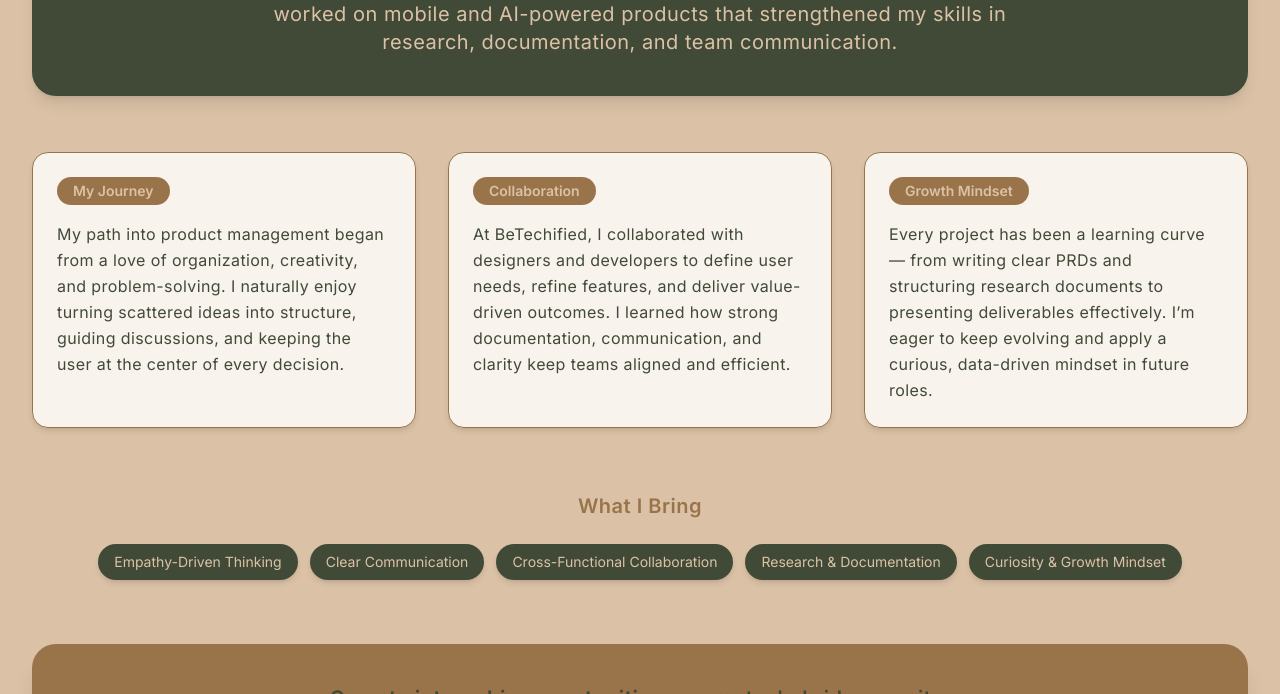
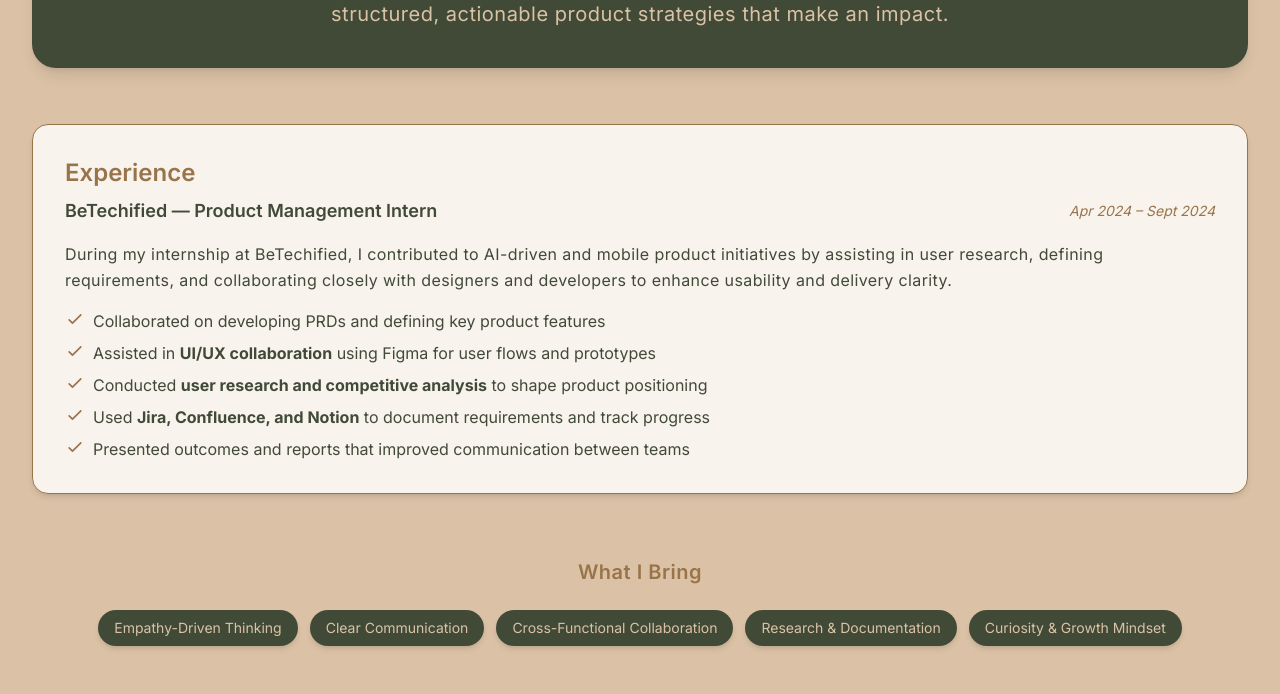
Before and after one commit to carnage999-max/esther-portfolio, a plain HTML site: page index.html in a window 1280 px wide. Shown: the part 704-1398 px from the top of the page. Drawn offline with nearby package versions, Linux system fonts and the light colour scheme.

Commit message:
updated about section

```diff
--- a/index.html
+++ b/index.html
@@ -217,72 +217,152 @@
             class="text-lg leading-relaxed sm:text-xl font-light tracking-wide max-w-3xl mx-auto"
           >
             I’m an <strong>Associate Product Manager</strong> passionate about
-            clarity, user-focused design, and meaningful collaboration. In my
-            internship at <strong>BeTechified</strong>, I worked on
-            <strong>mobile</strong> and
-            <strong>AI-powered products</strong> that strengthened my skills in
-            <strong>research, documentation, and team communication</strong>.
+            clarity, user-focused design, and meaningful collaboration. I enjoy
+            transforming ideas into structured, actionable product strategies
+            that make an impact.
           </p>
         </div>
 
-        <!-- Cards Grid -->
-        <div class="grid grid-cols-1 md:grid-cols-3 gap-8 mb-16">
-          <!-- Journey Card -->
+        <!-- Experience Card -->
+        <div class="grid grid-cols-1 md:grid-cols-1 gap-8 mb-16">
           <div
-            class="fade delay-[200ms] bg-white/80 backdrop-blur-md border border-[var(--color-accent)] rounded-2xl p-6 shadow-md transform transition duration-500 hover:-translate-y-2 hover:shadow-xl"
+            class="fade delay-[300ms] bg-white/80 backdrop-blur-md border border-[var(--color-accent)] rounded-2xl p-8 shadow-md transform transition duration-500 hover:-translate-y-2 hover:shadow-xl"
           >
-            <h3
-              class="bg-[var(--color-accent)] text-[var(--color-light)] px-4 py-1 rounded-full text-sm font-semibold inline-block mb-4"
+            <h3 class="text-2xl font-semibold mb-2 text-[var(--color-accent)]">
+              Experience
+            </h3>
+            <div
+              class="flex flex-col sm:flex-row sm:items-center sm:justify-between mb-4"
             >
-              My Journey
-            </h3>
-            <p class="text-base leading-relaxed font-light tracking-wide">
-              My path into product management began from a love of
-              <strong>organization, creativity, and problem-solving</strong>. I
-              naturally enjoy turning scattered ideas into structure, guiding
-              discussions, and keeping the user at the center of every decision.
+              <p class="font-semibold text-lg">
+                BeTechified — Product Management Intern
+              </p>
+              <p class="text-sm italic text-[var(--color-accent)]">
+                Apr 2024 – Sept 2024
               </p>
             </div>
 
-          <!-- Collaboration Card -->
-          <div
-            class="fade delay-[400ms] bg-white/80 backdrop-blur-md border border-[var(--color-accent)] rounded-2xl p-6 shadow-md transform transition duration-500 hover:-translate-y-2 hover:shadow-xl"
+            <p class="text-base leading-relaxed font-light tracking-wide mb-4">
+              During my internship at <strong>BeTechified</strong>, I
+              contributed to
+              <strong>AI-driven and mobile product initiatives</strong> by
+              assisting in user research, defining requirements, and
+              collaborating closely with designers and developers to enhance
+              usability and delivery clarity.
+            </p>
+
+            <div class="space-y-2 text-sm sm:text-base">
+              <div class="flex items-start gap-2">
+                <svg
+                  xmlns="http://www.w3.org/2000/svg"
+                  class="w-5 h-5 text-[var(--color-accent)] flex-shrink-0"
+                  fill="none"
+                  viewBox="0 0 24 24"
+                  stroke="currentColor"
+                  stroke-width="2"
                 >
-            <h3
-              class="bg-[var(--color-accent)] text-[var(--color-light)] px-4 py-1 rounded-full text-sm font-semibold inline-block mb-4"
-            >
-              Collaboration
-            </h3>
-            <p class="text-base leading-relaxed font-light tracking-wide">
-              At <strong>BeTechified</strong>, I collaborated with designers and
-              developers to define user needs, refine features, and deliver
-              value-driven outcomes. I learned how strong
-              <strong>documentation, communication, and clarity</strong> keep
-              teams aligned and efficient.
+                  <path
+                    stroke-linecap="round"
+                    stroke-linejoin="round"
+                    d="M5 13l4 4L19 7"
+                  />
+                </svg>
+                <p>
+                  Collaborated on developing PRDs and defining key product
+                  features
                 </p>
               </div>
 
-          <!-- Growth Card -->
-          <div
-            class="fade delay-[600ms] bg-white/80 backdrop-blur-md border border-[var(--color-accent)] rounded-2xl p-6 shadow-md transform transition duration-500 hover:-translate-y-2 hover:shadow-xl"
+              <div class="flex items-start gap-2">
+                <svg
+                  xmlns="http://www.w3.org/2000/svg"
+                  class="w-5 h-5 text-[var(--color-accent)] flex-shrink-0"
+                  fill="none"
+                  viewBox="0 0 24 24"
+                  stroke="currentColor"
+                  stroke-width="2"
                 >
-            <h3
-              class="bg-[var(--color-accent)] text-[var(--color-light)] px-4 py-1 rounded-full text-sm font-semibold inline-block mb-4"
+                  <path
+                    stroke-linecap="round"
+                    stroke-linejoin="round"
+                    d="M5 13l4 4L19 7"
+                  />
+                </svg>
+                <p>
+                  Assisted in <strong>UI/UX collaboration</strong> using Figma
+                  for user flows and prototypes
+                </p>
+              </div>
+
+              <div class="flex items-start gap-2">
+                <svg
+                  xmlns="http://www.w3.org/2000/svg"
+                  class="w-5 h-5 text-[var(--color-accent)] flex-shrink-0"
+                  fill="none"
+                  viewBox="0 0 24 24"
+                  stroke="currentColor"
+                  stroke-width="2"
                 >
-              Growth Mindset
-            </h3>
-            <p class="text-base leading-relaxed font-light tracking-wide">
-              Every project has been a learning curve — from writing clear PRDs
-              and structuring
-              <strong>research documents</strong> to presenting deliverables
-              effectively. I’m eager to keep evolving and apply a
-              <strong>curious, data-driven mindset</strong> in future roles.
+                  <path
+                    stroke-linecap="round"
+                    stroke-linejoin="round"
+                    d="M5 13l4 4L19 7"
+                  />
+                </svg>
+                <p>
+                  Conducted
+                  <strong>user research and competitive analysis</strong> to
+                  shape product positioning
                 </p>
+              </div>
+
+              <div class="flex items-start gap-2">
+                <svg
+                  xmlns="http://www.w3.org/2000/svg"
+                  class="w-5 h-5 text-[var(--color-accent)] flex-shrink-0"
+                  fill="none"
+                  viewBox="0 0 24 24"
+                  stroke="currentColor"
+                  stroke-width="2"
+                >
+                  <path
+                    stroke-linecap="round"
+                    stroke-linejoin="round"
+                    d="M5 13l4 4L19 7"
+                  />
+                </svg>
+                <p>
+                  Used <strong>Jira, Confluence, and Notion</strong> to document
+                  requirements and track progress
+                </p>
+              </div>
+
+              <div class="flex items-start gap-2">
+                <svg
+                  xmlns="http://www.w3.org/2000/svg"
+                  class="w-5 h-5 text-[var(--color-accent)] flex-shrink-0"
+                  fill="none"
+                  viewBox="0 0 24 24"
+                  stroke="currentColor"
+                  stroke-width="2"
+                >
+                  <path
+                    stroke-linecap="round"
+                    stroke-linejoin="round"
+                    d="M5 13l4 4L19 7"
+                  />
+                </svg>
+                <p>
+                  Presented outcomes and reports that improved communication
+                  between teams
+                </p>
+              </div>
+            </div>
           </div>
         </div>
 
         <!-- Quick Highlights -->
-        <div class="text-center fade delay-[800ms]">
+        <div class="text-center fade delay-[600ms]">
           <h3
             class="text-xl font-semibold mb-6 text-[var(--color-accent)] tracking-wide"
           >
@@ -319,7 +399,7 @@
 
         <!-- CTA Banner -->
         <div
-          class="mt-16 fade delay-[1000ms] bg-[var(--color-accent)] text-[var(--color-primary)] rounded-3xl p-8 sm:p-10 text-center shadow-xl transform transition duration-700 hover:scale-[1.02]"
+          class="mt-16 fade delay-[800ms] bg-[var(--color-accent)] text-[var(--color-primary)] rounded-3xl p-8 sm:p-10 text-center shadow-xl transform transition duration-700 hover:scale-[1.02]"
         >
           <p class="text-lg sm:text-xl font-semibold mb-3 tracking-wide">
             Open to <strong>internship opportunities</strong> — remote, hybrid,
```
Lines whose indentation alone changed are shown as unchanged.
